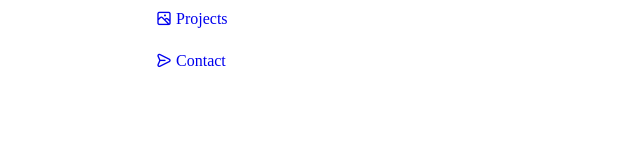
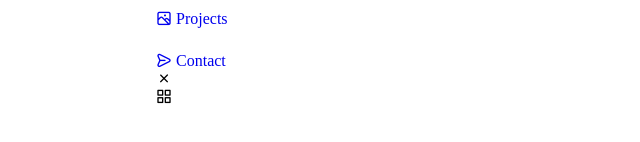
Before and after one commit to marcuszcoding/portfolio, a React (Create React App) app in the folder marcus-portfolio/: page / in a window 1280 px wide. Shown: the part 176-318 px from the top of the page, without its empty margins (0-640 px from the left). Built offline with nearby package versions, Linux system fonts and the light colour scheme.

Commit message:
finish header elements

```diff
--- a/marcus-portfolio/src/components/Header.jsx
+++ b/marcus-portfolio/src/components/Header.jsx
@@ -44,6 +44,11 @@ const Header = () => {
               </a>
             </li>
           </ul>
+          <i className="uil uil-times nav-close"></i>
+        </div>
+
+        <div className="nav-toggle">
+          <i className="uil uil-apps"></i>
         </div>
       </nav>
     </header>
```
